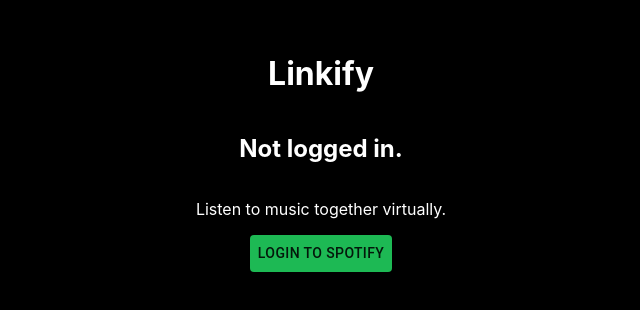
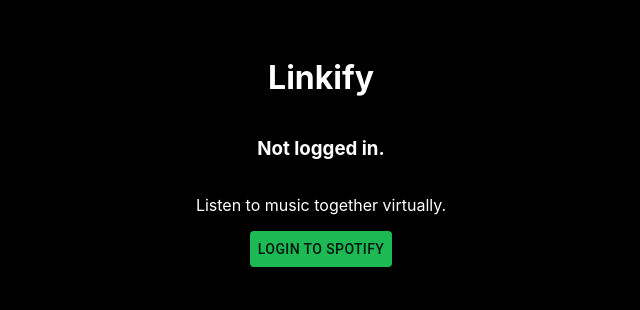
Before and after one commit to isaacaddis/Linkify, a React (Create React App) app: page / in a window 1280 px wide. Shown: the part 248-558 px from the top of the page, without its empty margins (319-959 px from the left). Built offline with nearby package versions, Linux system fonts and the light colour scheme.

Commit message:
more touches

```diff
--- a/src/pages/CreateRoom.tsx
+++ b/src/pages/CreateRoom.tsx
@@ -118,9 +118,10 @@
                             }}
                             value={values.hostName}
                         />
-                        <Grid item>
-                            <Button style={{ backgroundColor: "#1DB954" }} onClick={submitCreateRoom} className={classes.button} size="large">Get Started</Button>
-                        </Grid>
+                    </Grid>
+                    <br />
+                    <Grid item alignItems="center">
+                        <Button style={{ backgroundColor: "#1DB954" }} onClick={submitCreateRoom} className={classes.button} size="large">Get Started</Button>
                     </Grid>
                 </form>
             </Grid>
--- a/src/pages/FrontPage.tsx
+++ b/src/pages/FrontPage.tsx
@@ -28,7 +28,7 @@
     return (
         <React.Fragment>
             <h1>Linkify</h1>
-            {displayName ? <h1>Welcome, {displayName}</h1> : <h2>Not logged in.</h2>}
+            {displayName ? <h3>Welcome, {displayName}</h3> : <h3>Not logged in.</h3>}
             <p>Listen to music together virtually.</p>
             {auth ?
                 <Link to="/createRoom" style={{ textDecoration: 'none'}}>
```
Also changed, not shown: screenshot.png (added), 1 other file (tests, documents, lock files or other folders).
